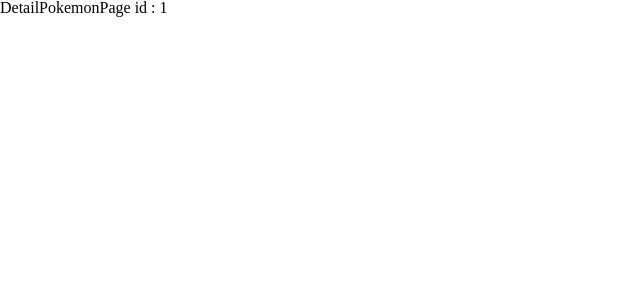
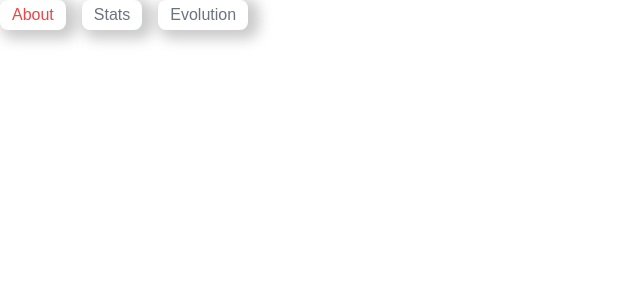
Before and after one commit to hykimyong/watchout-pedia, a React (Create React App) app: page /1 in a window 1280 px wide. Shown: the top 300 px of the page, without its empty margins (0-640 px from the left). Built offline with nearby package versions, Linux system fonts and the light colour scheme.

Commit message:
상세페이지,탭 추가

```diff
--- /dev/null
+++ b/src/components/Tabs.tsx
@@ -0,0 +1,51 @@
+import React from 'react';
+import styled from '@emotion/styled/macro';
+
+import { Color } from '../types/indexPokemon';
+import { mapColorToHex } from '../utils';
+
+type Props = {
+  tab: 'about' | 'stats' | 'evolution';
+  onClick: (tab: 'about' | 'stats' | 'evolution') => void;
+  color?: Color;
+}
+
+const List = styled.ul`
+  list-style: none;
+  margin: 0;
+  padding: 0;
+  display: flex;
+`;
+
+const ListItem = styled.li`
+  & + & {
+    margin-left: 16px;
+  }
+`;
+
+const TabButton = styled.button<{ active?: boolean; color: string; }>`
+  margin: 0;
+  border-radius: 8px;
+  box-shadow: 6px 4px 14px 5px rgba(0,0,0,0.21);
+  padding: 6px 12px;
+  background-color: #fff;
+  border: none;
+  font-size: 16px;
+  color: ${({ active, color }) => active ? color : '#6B7280'};
+`;
+
+const Tabs: React.FC<Props> = ({ tab, onClick, color }) => (
+  <List>
+    <ListItem onClick={() => onClick('about')}>
+      <TabButton active={tab === 'about'} color={mapColorToHex(color?.name)}>About</TabButton>
+    </ListItem>
+    <ListItem onClick={() => onClick('stats')}>
+      <TabButton active={tab === 'stats'} color={mapColorToHex(color?.name)}>Stats</TabButton>
+    </ListItem>
+    <ListItem onClick={() => onClick('evolution')}>
+      <TabButton active={tab === 'evolution'} color={mapColorToHex(color?.name)}>Evolution</TabButton>
+    </ListItem>
+  </List>
+)
+
+export default Tabs;
--- a/src/pages/DetailPokemonPage.tsx
+++ b/src/pages/DetailPokemonPage.tsx
@@ -1,15 +1,25 @@
-import React from 'react';
+import React, { useState } from 'react';
 import { useParams } from 'react-router-dom';
+import Tabs from '../components/Tabs';
 
 type Params = {
     id: string;
 }
 
+type Tab = 'about' | 'stats' | 'evolution';
+
 const DetailPokemonPage: React.FC = () =>{
     const {id} = useParams<Params>();
+    const [selecteTab, setSelectedTab] = useState<Tab>('about');
+
+    const handleClick = (tab:Tab)=>{
+        setSelectedTab(tab);
+    }
 
     return(
-        <div>DetailPokemonPage  id : {id}</div>
+        <div>
+            <Tabs tab={selecteTab} onClick={handleClick} color={{name:"red",url:""}}/>
+        </div>
     )
 }
 export default DetailPokemonPage;
--- /dev/null
+++ b/src/utils.ts
@@ -0,0 +1,43 @@
+export const mapColorToHex = (color?: string) => { // 포켓몬의 컬러를 받아 hexCode 로 변
+    switch (color) {
+      case 'white':
+      case 'gray':
+        return '#6B7280';
+      case 'brown': return '#92400E';
+      case 'yellow': return '#F59E0B';
+      case 'green': return '#10B981';
+      case 'red': return '#EF4444';
+      case 'blue': return '#3B82F6';
+      case 'purple': return '#8B5CF6';
+      case 'pink': return '#EC4899';
+      case 'black': return '#1F2937';
+      default: return '#6B7280';
+    }
+  }
+
+  export const mapTypeToHex = (type?: string) => { // 포켓몬의 타입를 받아 hexCode 로 변
+    switch (type) {
+      case 'bug': return '#92BC2C';
+      case 'dark': return '#595761';
+      case 'dragon': return '#0C69C8';
+      case 'electric': return '#F2D94E';
+      case 'fire': return '#FBA54C';
+      case 'fairy': return '#EE90E6';
+      case 'fighting': return '#D3425F';
+      case 'flying': return '#A1BBEC';
+      case 'ghost': return '#5F6DBC';
+      case 'grass': return 'rgba(5, 150, 105, 1)';
+      case 'ground': return '#DA7C4D';
+      case 'ice': return '#75D0C1';
+      case 'normal': return '#A0A29F';
+      case 'poison': return '#B763CF';
+      case 'psychic': return '#FA8581';
+      case 'rock': return '#C9BB8A';
+      case 'steel': return '#5695A3';
+      case 'water': return '#539DDF';
+      default: return '#6B7280';
+    }
+  }
+
+  export const formatNumbering = (pokemonIndex: number | string): string => // 포켓몬의 인덱스를 받아서 #001 형태로 변
+  `#${(typeof pokemonIndex === 'number' ? String(pokemonIndex) : pokemonIndex).padStart(3, '0')}`
```
Also changed, not shown: src/components/PokemonInfo.tsx (added, +119 -0 lines).
